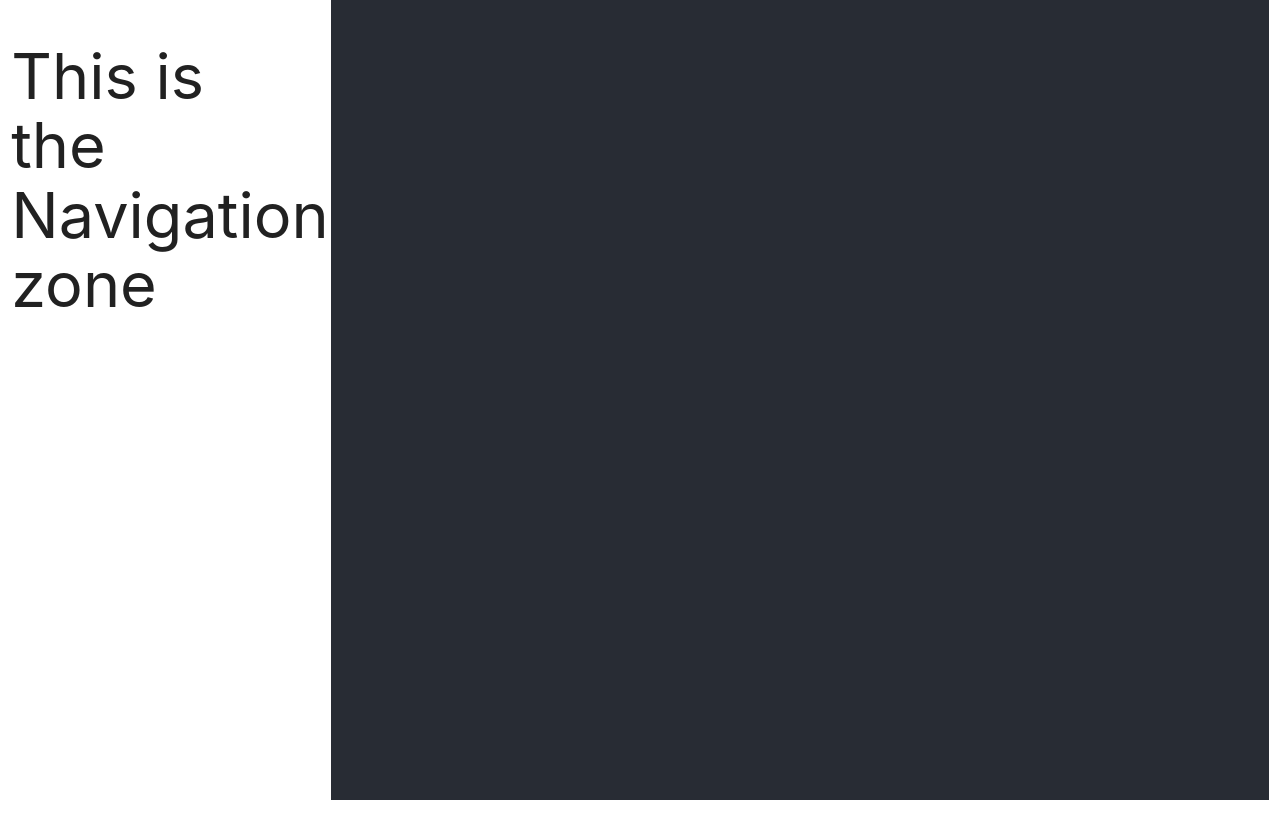
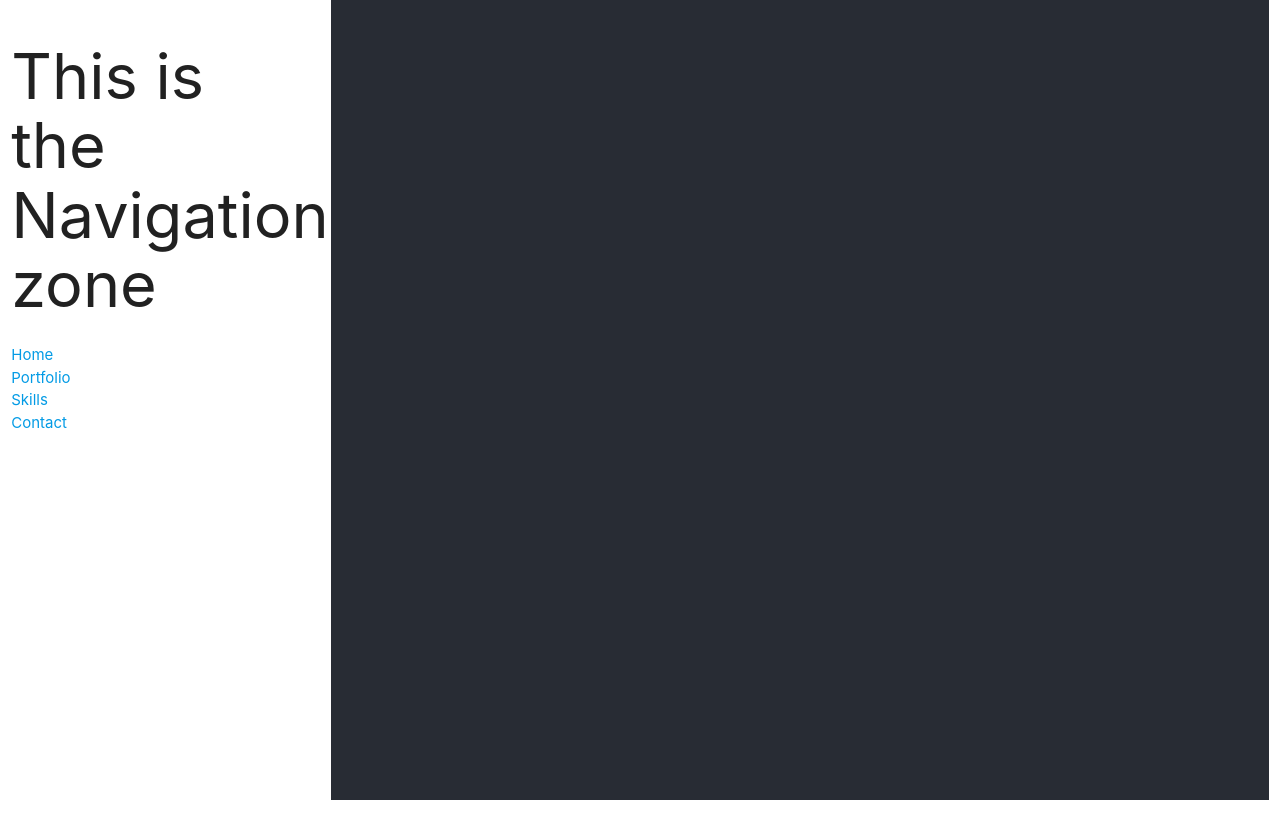
Before and after one commit to davidmbedford/davidmbedford, a React (Create React App) app: page / in a window 1280 px wide. Built offline with nearby package versions, Linux system fonts and the light colour scheme.

Commit message:
nav visible and working

```diff
--- a/src/components/navigation/index.js
+++ b/src/components/navigation/index.js
@@ -6,6 +6,12 @@ function Navigation() {
     return(
         <div className="col s12 l3">
             <h1>This is the Navigation zone</h1>
+            <ul>
+                <li><Link to='/'>Home</Link></li>
+                <li><Link to='/portfolio'>Portfolio</Link></li>
+                <li><Link to='/skills'>Skills</Link></li>
+                <li><Link to='/contact'>Contact</Link></li>
+            </ul>
             <ul id="slide-out" className="sidenav">
                 <li><Link to='/'>Home</Link></li>
                 <li><Link to='/portfolio'>Portfolio</Link></li>
```
